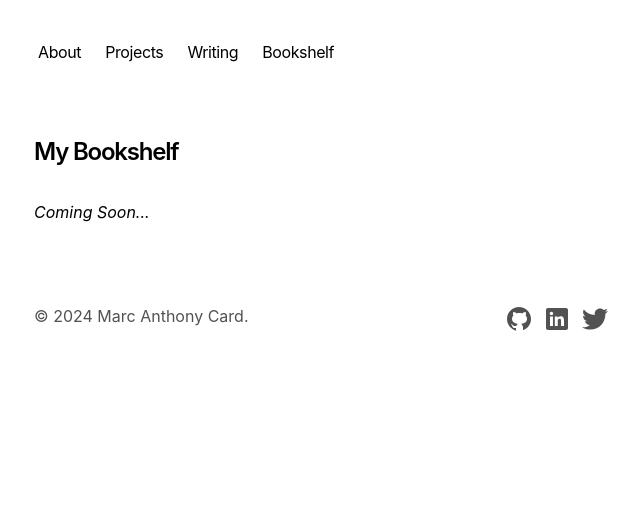
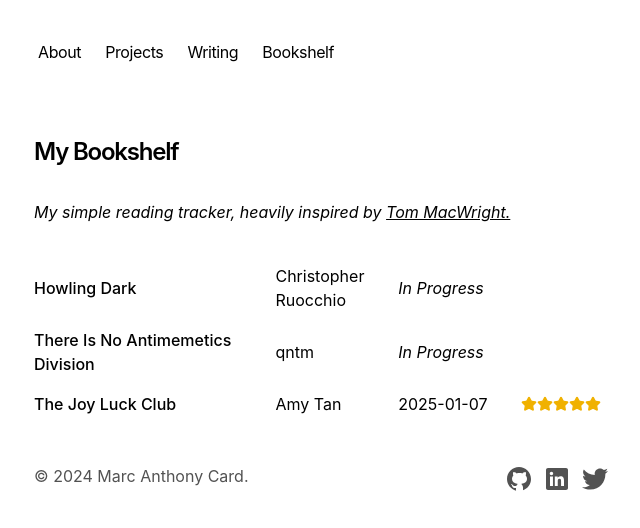
Before and after one commit to MarcACard/personal-site, a Next.js app: page /bookshelf in a window 1280 px wide. Shown: the top 528 px of the page, without its empty margins (318-958 px from the left). Built offline with nearby package versions, Linux system fonts and the light colour scheme.

Commit message:
feat (bookshelf): add baseline bookshelf page. * data.tsx with book data * install lucide-icons for stars

```diff
--- /dev/null
+++ b/app/bookshelf/data.tsx
@@ -0,0 +1,29 @@
+type BookStatus = "In Progress" | "Completed" | "DNF";
+
+type Book = {
+  title: string;
+  author: string;
+  status: BookStatus;
+  rating?: number;
+  dateCompleted?: string;
+};
+
+export const books: Book[] = [
+  {
+    title: "Howling Dark",
+    author: "Christopher Ruocchio",
+    status: "In Progress",
+  },
+  {
+    title: "There Is No Antimemetics Division",
+    author: "qntm",
+    status: "In Progress",
+  },
+  {
+    title: "The Joy Luck Club",
+    author: "Amy Tan",
+    status: "Completed",
+    dateCompleted: "2025-01-07",
+    rating: 5,
+  },
+];
--- a/app/bookshelf/page.tsx
+++ b/app/bookshelf/page.tsx
@@ -1,13 +1,55 @@
+import { books } from "./data";
+import { Star } from "lucide-react";
+
 export const metadata = {
-    title: 'Bookshelf',
-    description: '',
-  }
+  title: "Bookshelf",
+  description: "",
+};
 
-  export default function Page() {
-    return (
-      <section>
-        <h1 className="font-semibold text-2xl mb-8 tracking-tighter">My Bookshelf</h1>
-        <p className="mb-12 italic">Coming Soon...</p>
-      </section>
-    )
-  }
+export default function Page() {
+  return (
+    <section>
+      <h1 className="font-semibold text-2xl mb-8 tracking-tighter">
+        My Bookshelf
+      </h1>
+      <div className="mb-10">
+        <p className="italic">
+          My simple reading tracker, heavily inspired by{" "}
+          <a
+            href="https://macwright.com/reading/"
+            className="underline"
+            target="_blank"
+            rel="noopener noreferrer"
+          >
+            Tom MacWright.
+          </a>
+        </p>
+      </div>
+      <div>
+        {books.map((book, index) => (
+          <div
+            key={index}
+            className="grid grid-cols-1 sm:grid-cols-[2fr_1fr_1fr_.75fr] sm:gap-2 md:gap-1 mb-4 items-center"
+          >
+            <span className="font-medium">{book.title}</span>
+            <span>{book.author}</span>
+            {book.dateCompleted ? (
+              <span>{book.dateCompleted}</span>
+            ) : (
+              <span className="italic">{book.status}</span>
+            )}
+            <div className="flex">
+              {typeof book.rating === "number" &&
+                Array.from({ length: book.rating }).map((_, i) => (
+                  <Star
+                    key={i}
+                    className="size-4 fill-yellow-500 stroke-yellow-500"
+                  />
+                ))}
+            </div>
+          </div>
+        ))}
+      </div>
+    </section>
+  );
+}
--- a/package.json
+++ b/package.json
@@ -13,6 +13,7 @@
     "@vercel/analytics": "^1.4.1",
     "@vercel/speed-insights": "^1.1.0",
     "geist": "1.2.2",
+    "lucide-react": "^0.474.0",
     "next": "^14.2.23",
     "next-mdx-remote": "^4.4.1",
     "postcss": "^8.5.1",
```
Also changed, not shown: 1 other file (tests, documents, lock files or other folders).
